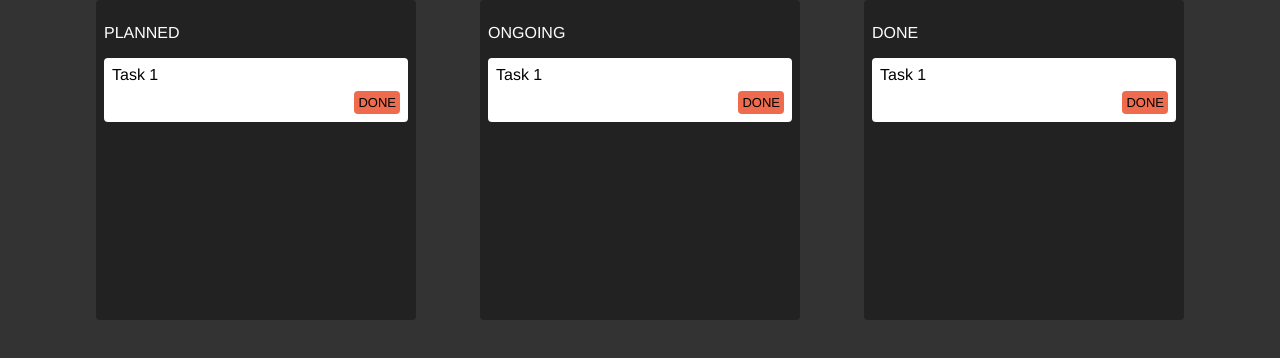
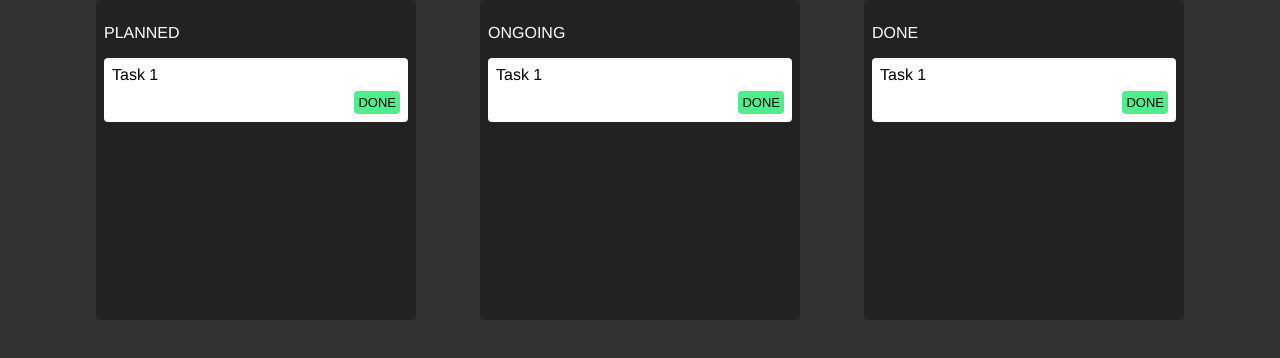
Before and after one commit to chandanch/zustland-grounds, a React (Vite) app: page / in a window 1280 px wide. Shown: the top 358 px of the page. Built offline with nearby package versions, Linux system fonts and the light colour scheme.

Commit message:
💄 update color for done status in CSS

```diff
--- a/src/index.css
+++ b/src/index.css
@@ -3,7 +3,7 @@
   --COLOR-GRAY-DARK: #222222;
   --COLOR-GRAY-LIGHT: #cccccc;
   --COLOR-ONGOING: #98c1d9;
-  --COLOR-DONE: #ee6c4d;
+  --COLOR-DONE: #4dee90;
   font-family: Helvetica;
 }
 
```
